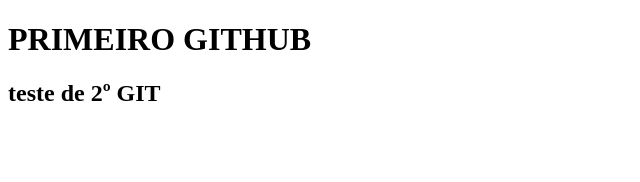
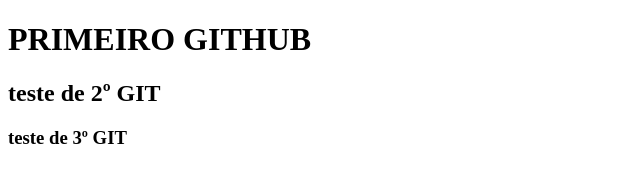
Before and after one commit to EdsonTomasDev/primeirogit, a plain HTML site: page index.html in a window 1280 px wide. Shown: the whole page, without its empty margins (0-640 px from the left). Drawn offline with Linux system fonts and the light colour scheme.

Commit message:
3º Git de teste

```diff
--- a/index.html
+++ b/index.html
@@ -8,5 +8,6 @@
 <body>
     <h1>PRIMEIRO GITHUB</h1>
     <h2>teste de 2º GIT</h2>
+    <h3>teste de 3º GIT</h3>
 </body>
 </html>
```
